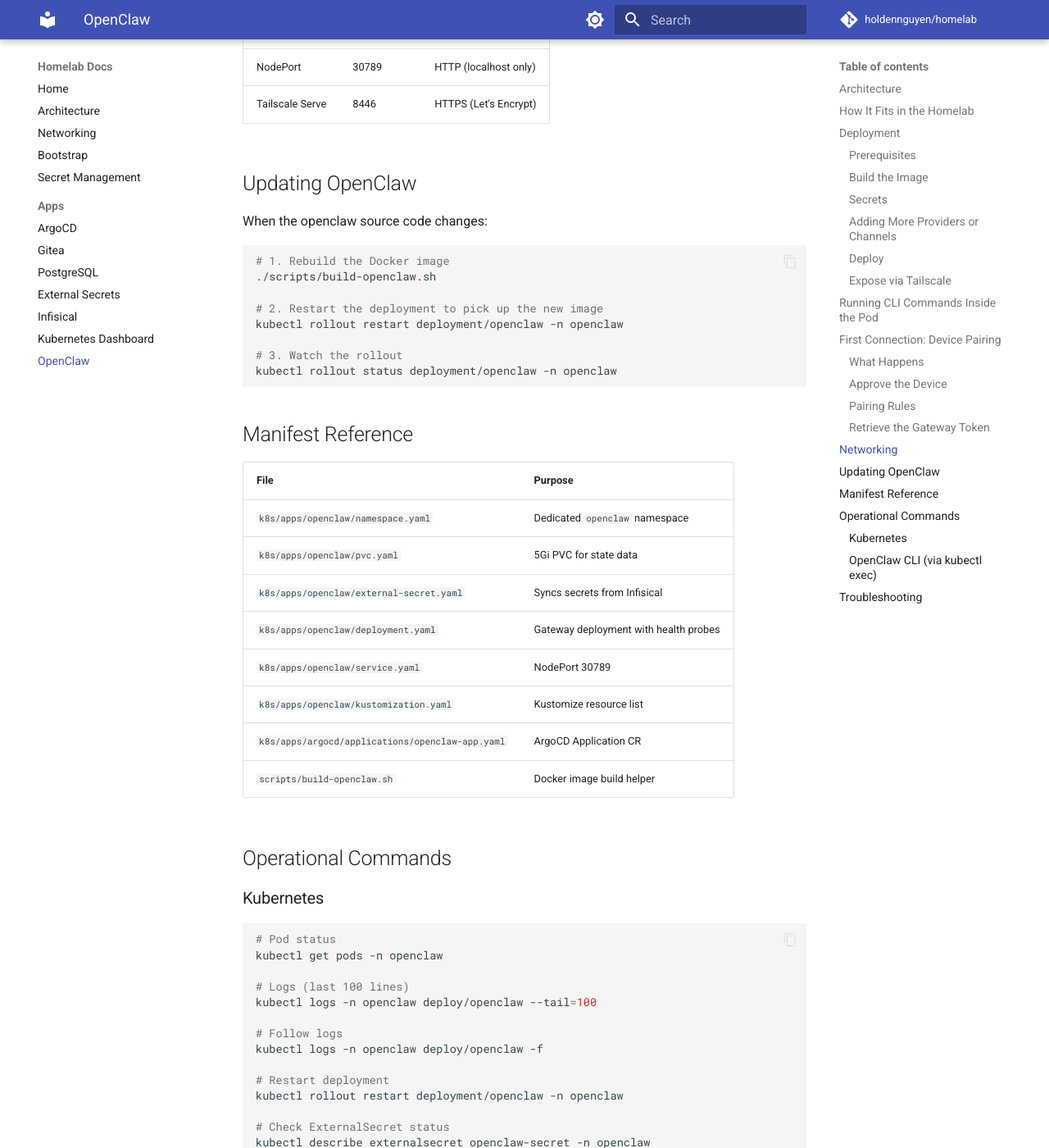
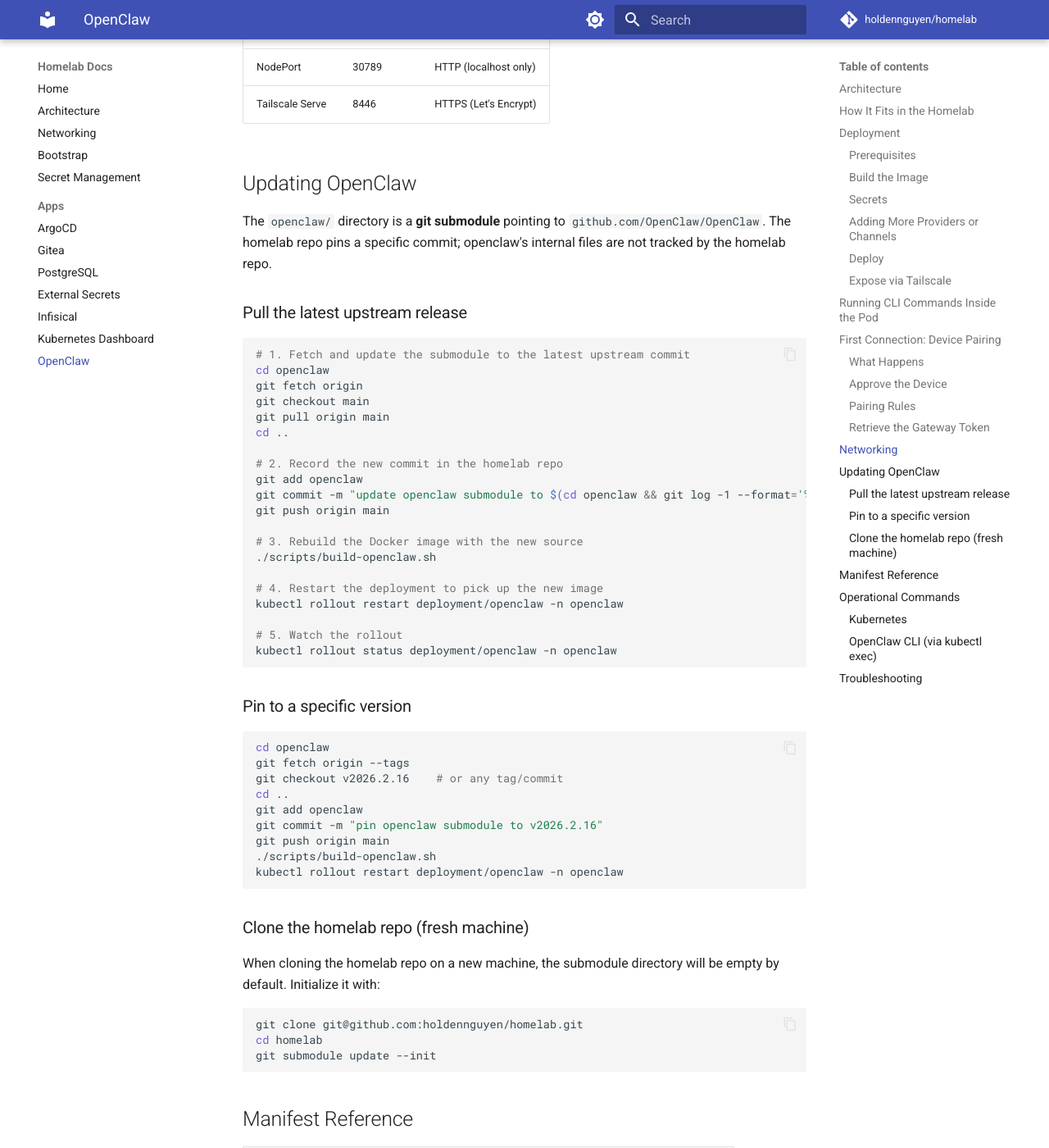
Before and after one commit to haingth77/homelab, an MkDocs documentation site: the page built from docs/openclaw.md, in a window 1280 px wide and 1400 px high, scrolled down 5455 px. Shown: the whole window at 82% size. Built offline with MkDocs 1.6.1 and Material for MkDocs 9.7.7, drawn with Linux system fonts in a browser that asks for light colours; comment, search, counter and statistics services are not loaded.

Commit message:
register openclaw/ as a proper git submodule
The openclaw directory was tracked as a broken gitlink (commit ref
without .gitmodules). Register it as a proper submodule pointing to
github.com/OpenClaw/OpenClaw so upstream updates can be fetched
without committing openclaw source files into the homelab repo.

- Add .gitmodules with openclaw submodule config
- Document submodule update workflow (pull, pin, fresh clone) in
  docs/openclaw.md
- Update k8s/apps/openclaw/README.md with submodule-aware rebuild flow
- Update repo structure in README.md to note submodule origin

Co-authored-by: Cursor <cursoragent@cursor.com>

````diff
--- a/docs/openclaw.md
+++ b/docs/openclaw.md
@@ -250,17 +250,55 @@ flowchart LR
 
 ## Updating OpenClaw
 
-When the openclaw source code changes:
+The `openclaw/` directory is a **git submodule** pointing to `github.com/OpenClaw/OpenClaw`. The homelab repo pins a specific commit; openclaw's internal files are not tracked by the homelab repo.
+
+### Pull the latest upstream release
 
 ```bash
-# 1. Rebuild the Docker image
+# 1. Fetch and update the submodule to the latest upstream commit
+cd openclaw
+git fetch origin
+git checkout main
+git pull origin main
+cd ..
+
+# 2. Record the new commit in the homelab repo
+git add openclaw
+git commit -m "update openclaw submodule to $(cd openclaw && git log -1 --format='%h — %s')"
+git push origin main
+
+# 3. Rebuild the Docker image with the new source
 ./scripts/build-openclaw.sh
 
-# 2. Restart the deployment to pick up the new image
+# 4. Restart the deployment to pick up the new image
 kubectl rollout restart deployment/openclaw -n openclaw
 
-# 3. Watch the rollout
+# 5. Watch the rollout
 kubectl rollout status deployment/openclaw -n openclaw
+```
+
+### Pin to a specific version
+
+```bash
+cd openclaw
+git fetch origin --tags
+git checkout v2026.2.16    # or any tag/commit
+cd ..
+git add openclaw
+git commit -m "pin openclaw submodule to v2026.2.16"
+git push origin main
+./scripts/build-openclaw.sh
+kubectl rollout restart deployment/openclaw -n openclaw
+```
+
+### Clone the homelab repo (fresh machine)
+
+When cloning the homelab repo on a new machine, the submodule directory will be empty by default. Initialize it with:
+
+```bash
+git clone git@github.com:holdennguyen/homelab.git
+cd homelab
+git submodule update --init
 ```
 
 ## Manifest Reference
````
Also changed, not shown: README.md (+1 -1 lines), k8s/apps/openclaw/README.md (+5 -1 lines), .gitmodules (added).
